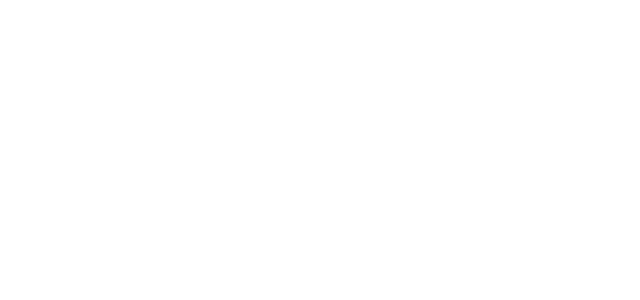
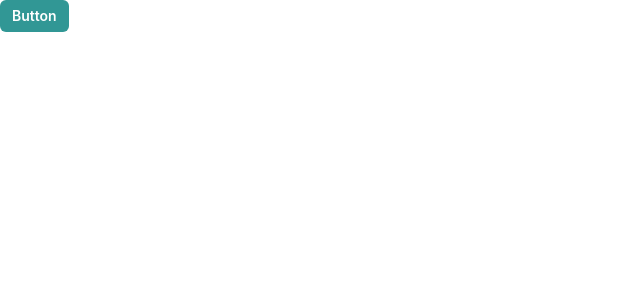
Before and after one commit to bhaweshverma/Game-hub, a React (Vite) app: page / in a window 1280 px wide. Shown: the top 300 px of the page, without its empty margins (0-640 px from the left). Built offline with nearby package versions, Linux system fonts and the light colour scheme.

Commit message:
Install Chakra UI

```diff
--- a/package.json
+++ b/package.json
@@ -10,6 +10,10 @@
     "preview": "vite preview"
   },
   "dependencies": {
+    "@chakra-ui/react": "^2.7.1",
+    "@emotion/react": "^11.11.1",
+    "@emotion/styled": "^11.11.0",
+    "framer-motion": "^10.12.22",
     "react": "^18.2.0",
     "react-dom": "^18.2.0"
   },
--- a/src/App.tsx
+++ b/src/App.tsx
@@ -1,8 +1,11 @@
-import { useState } from "react";
-import "./App.css";
+import { Button, ButtonGroup } from '@chakra-ui/react';
 
 function App() {
-  return <></>;
+  return <>
+  <Button colorScheme='teal' size='sm'>
+    Button
+  </Button>
+  </>;
 }
 
 export default App;
--- a/src/main.tsx
+++ b/src/main.tsx
@@ -1,10 +1,13 @@
 import React from "react";
 import ReactDOM from "react-dom/client";
+import { ChakraProvider } from '@chakra-ui/react';
 import App from "./App";
 import "./index.css";
 
 ReactDOM.createRoot(document.getElementById("root") as HTMLElement).render(
   <React.StrictMode>
-    <App />
+    <ChakraProvider>
+      <App />
+    </ChakraProvider>
   </React.StrictMode>
 );
```
Also changed, not shown: 2 other files (tests, documents, lock files or other folders).
